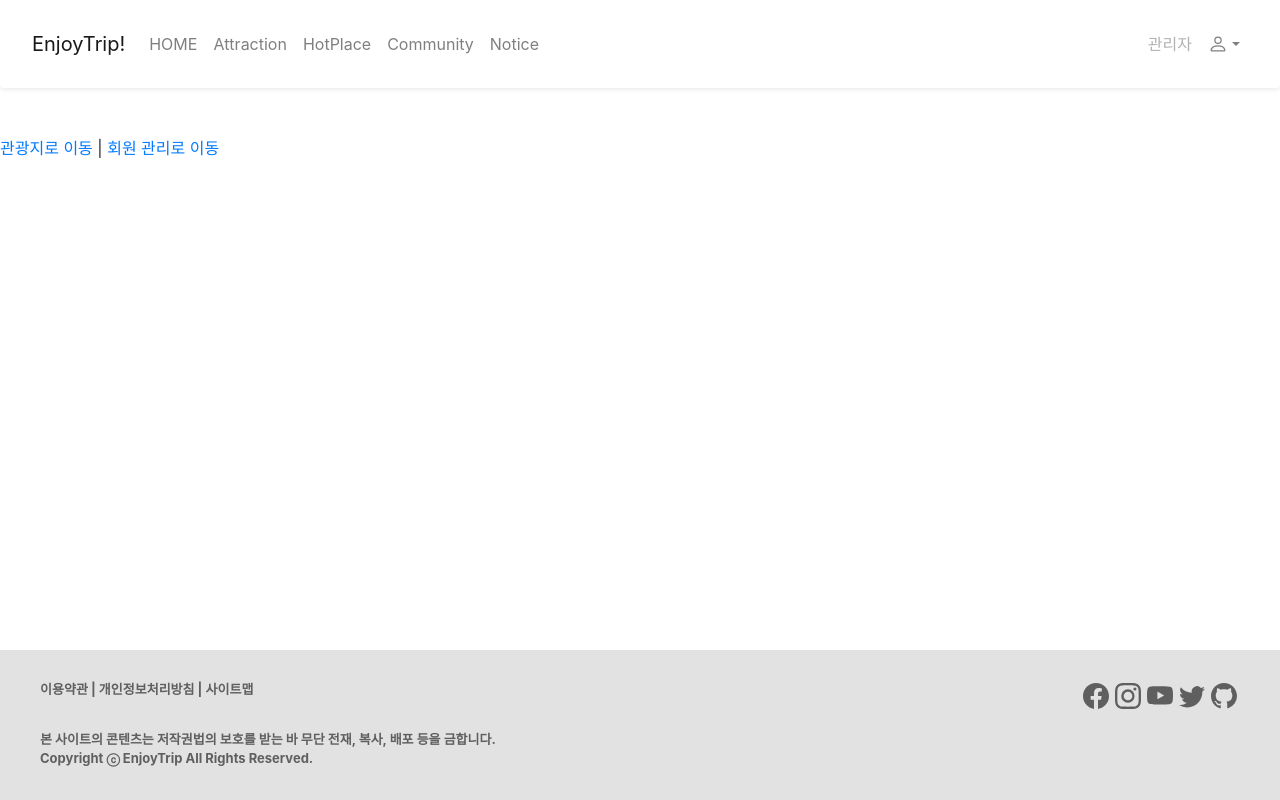
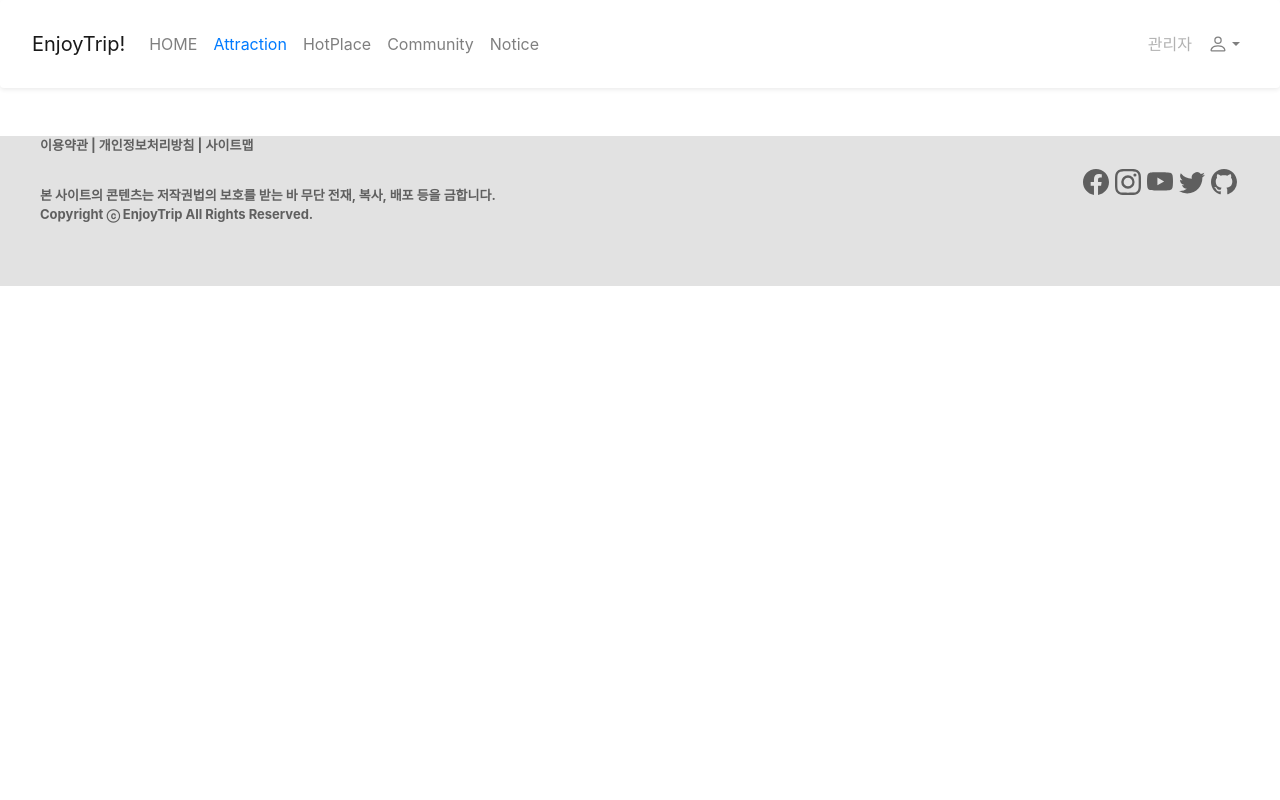
Before and after one commit to harinplz/Hadeul-i, a Vue app in the folder FE/enjoy-trip-front/: page / in a window 1280 px wide. Built offline with nearby package versions, Linux system fonts and the light colour scheme.

Commit message:
chore: 지금까지 한 코드 합치기

```diff
--- a/FE/enjoy-trip-front/src/App.vue
+++ b/FE/enjoy-trip-front/src/App.vue
@@ -2,10 +2,6 @@
   <div id="app">
     <header-nav-bar></header-nav-bar>
     <router-view></router-view>
-    <nav>
-      <router-link to="/attractions">관광지로 이동</router-link> |
-      <router-link to="/admin">회원 관리로 이동</router-link>
-    </nav>
     <footer-nav-bar></footer-nav-bar>
   </div>
 </template>
--- a/FE/enjoy-trip-front/src/components/commons/FooterNavBar.vue
+++ b/FE/enjoy-trip-front/src/components/commons/FooterNavBar.vue
@@ -28,8 +28,8 @@ footer {
   font-weight: bold;
   font-size: 13px;
   /* 나중에 필요할 때 주석 처리 */
-  bottom: 0px;
-  position: absolute;
+  /* bottom: 0px;
+  position: absolute; */
 }
 .footer-1 {
   margin-top: 30px;
--- a/FE/enjoy-trip-front/src/components/commons/HeaderNavBar.vue
+++ b/FE/enjoy-trip-front/src/components/commons/HeaderNavBar.vue
@@ -10,7 +10,9 @@
       <b-collapse id="nav-collapse" is-nav>
         <b-navbar-nav>
           <b-nav-item href="#">HOME</b-nav-item>
-          <b-nav-item href="#">Attraction</b-nav-item>
+          <b-nav-item href="#">
+            <router-link :to="{ name: 'attractions' }">Attraction</router-link>
+          </b-nav-item>
           <b-nav-item href="#">HotPlace</b-nav-item>
           <b-nav-item href="#">Community</b-nav-item>
           <b-nav-item href="#">Notice</b-nav-item>
@@ -37,7 +39,9 @@
               <em><b-icon icon="person" font-scale="1"></b-icon></em>
             </template>
             <b-dropdown-item href="#">로그아웃</b-dropdown-item>
-            <b-dropdown-item href="/admin">회원관리</b-dropdown-item>
+            <b-dropdown-item href="#">
+              <router-link :to="{ name: 'admin' }">회원관리</router-link>
+            </b-dropdown-item>
           </b-nav-item-dropdown>
 
           <!-- 관리자 외 회원 로그인 -->
--- a/FE/enjoy-trip-front/src/router/index.js
+++ b/FE/enjoy-trip-front/src/router/index.js
@@ -4,11 +4,11 @@ import VueRouter from "vue-router";
 Vue.use(VueRouter);
 
 const routes = [
-  // {
-  //   path: '/',
-  //   name: 'home',
-  //   component: HomeView
-  // },
+  {
+    path: "/",
+    name: "home",
+    component: () => import("@/views/AppView.vue"),
+  },
   // {
   //   path: '/about',
   //   name: 'about',
--- a/FE/enjoy-trip-front/src/views/AppView.vue
+++ b/FE/enjoy-trip-front/src/views/AppView.vue
@@ -1 +1,3 @@
-<template></template>
+<template>
+  <div></div>
+</template>
```
